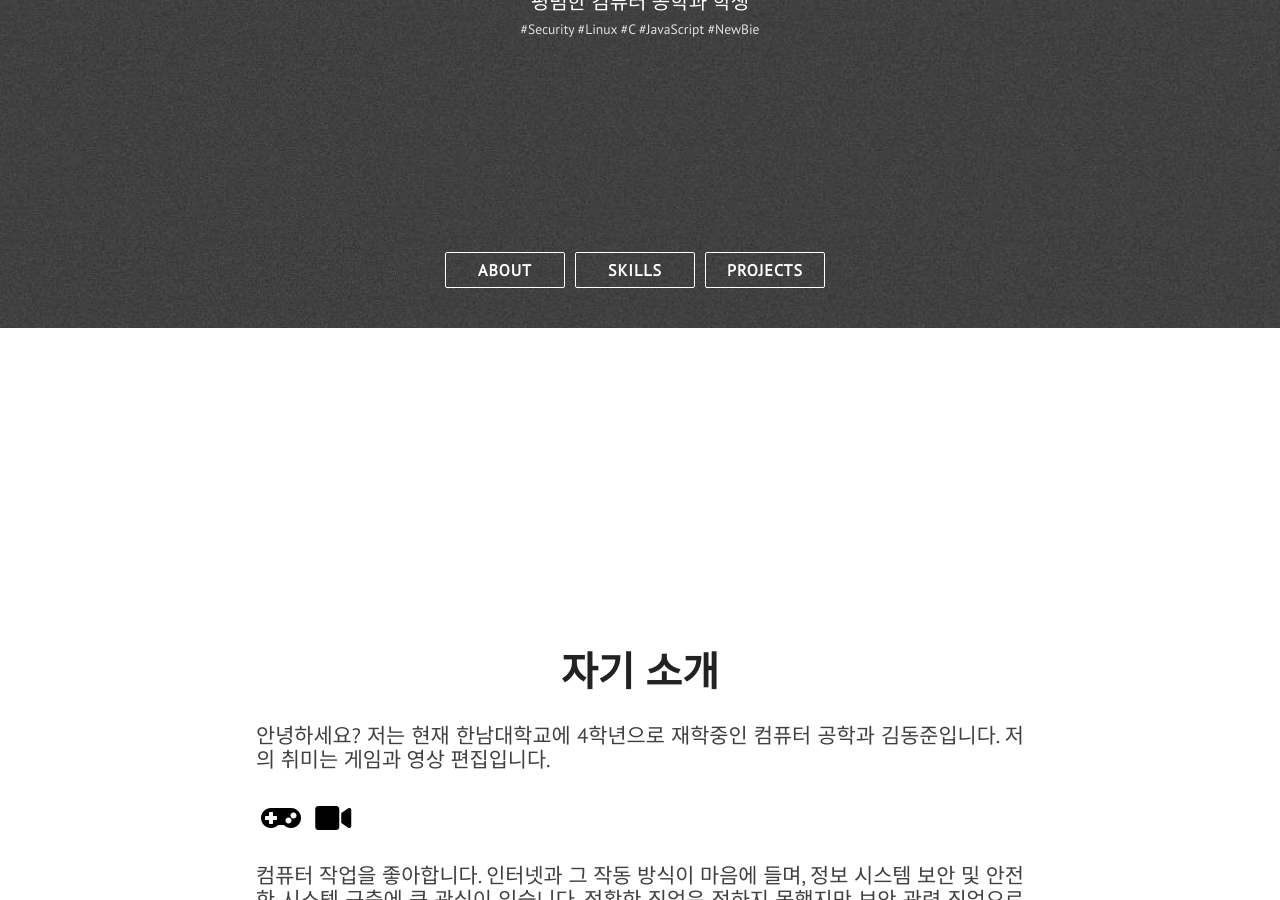
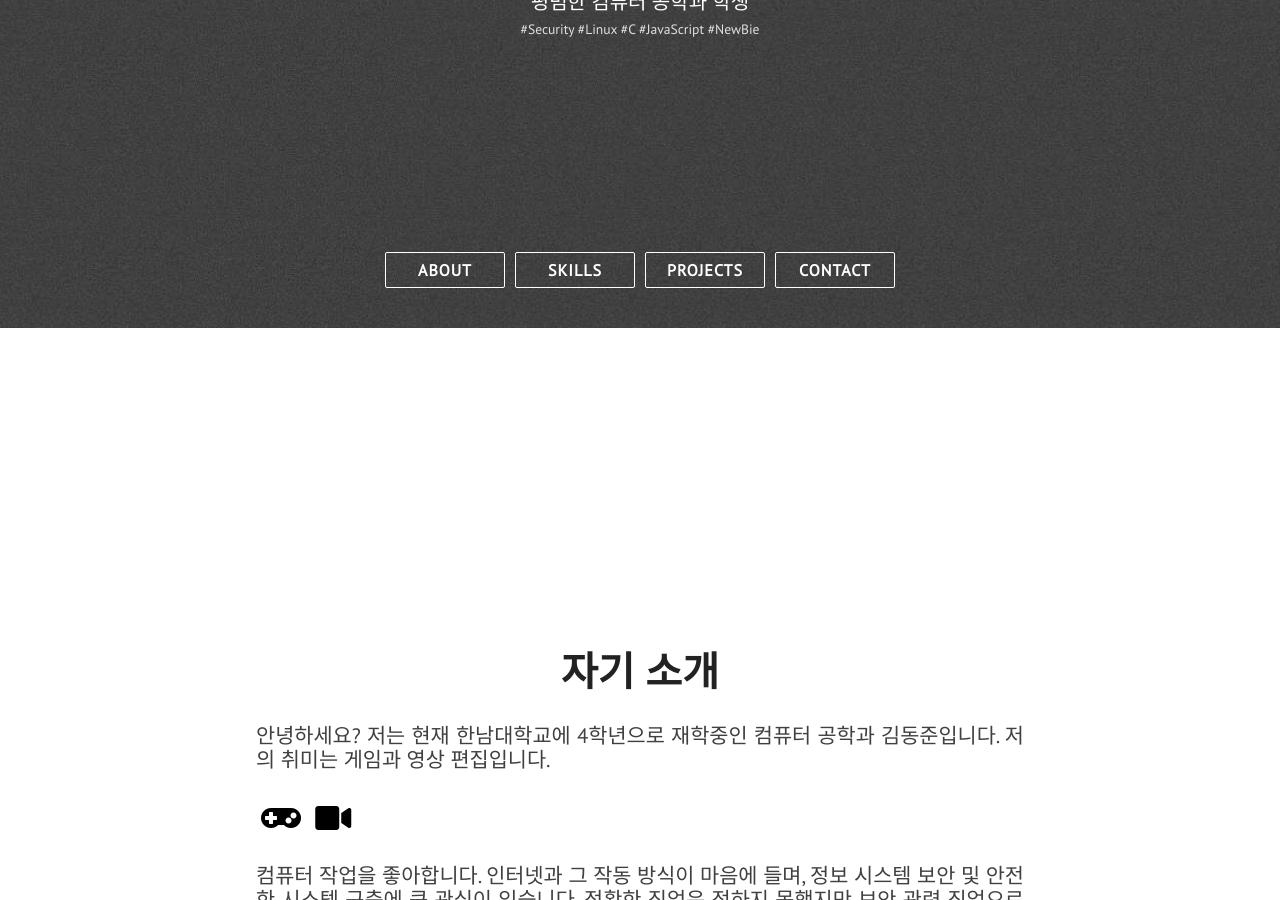
Before and after one commit to kkdonjuun122/kkdonjuun122, a Jekyll site: the page built from index.html, in a window 1280 px wide and 900 px high, scrolled down 572 px. Built offline with Jekyll 4.4.1, drawn with Linux system fonts in a browser that asks for light colours; nearby versions of some CDN libraries.

Commit message:
Update nav.html

```diff
--- a/_includes/nav.html
+++ b/_includes/nav.html
@@ -11,6 +11,7 @@
             <a class="semi-transparent-button with-border nav-links" href="#about">ABOUT</a>
             <a class="semi-transparent-button with-border nav-links" href="#skills">SKILLS</a>
             <a class="semi-transparent-button with-border nav-links" href="#projects">PROJECTS</a>
+            <a class="semi-transparent-button with-border nav-links" href="#extra">CONTACT</a>
 
         </div>
     </div>
```
